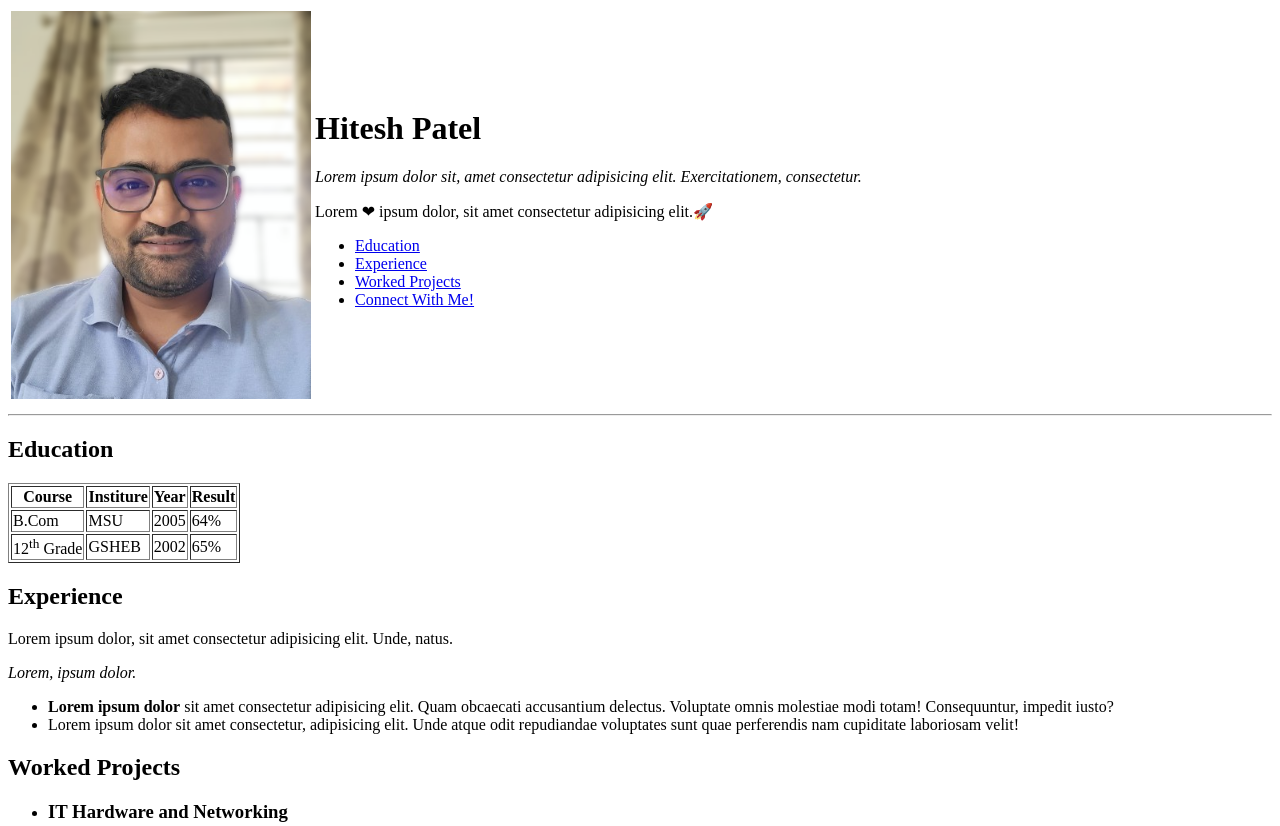
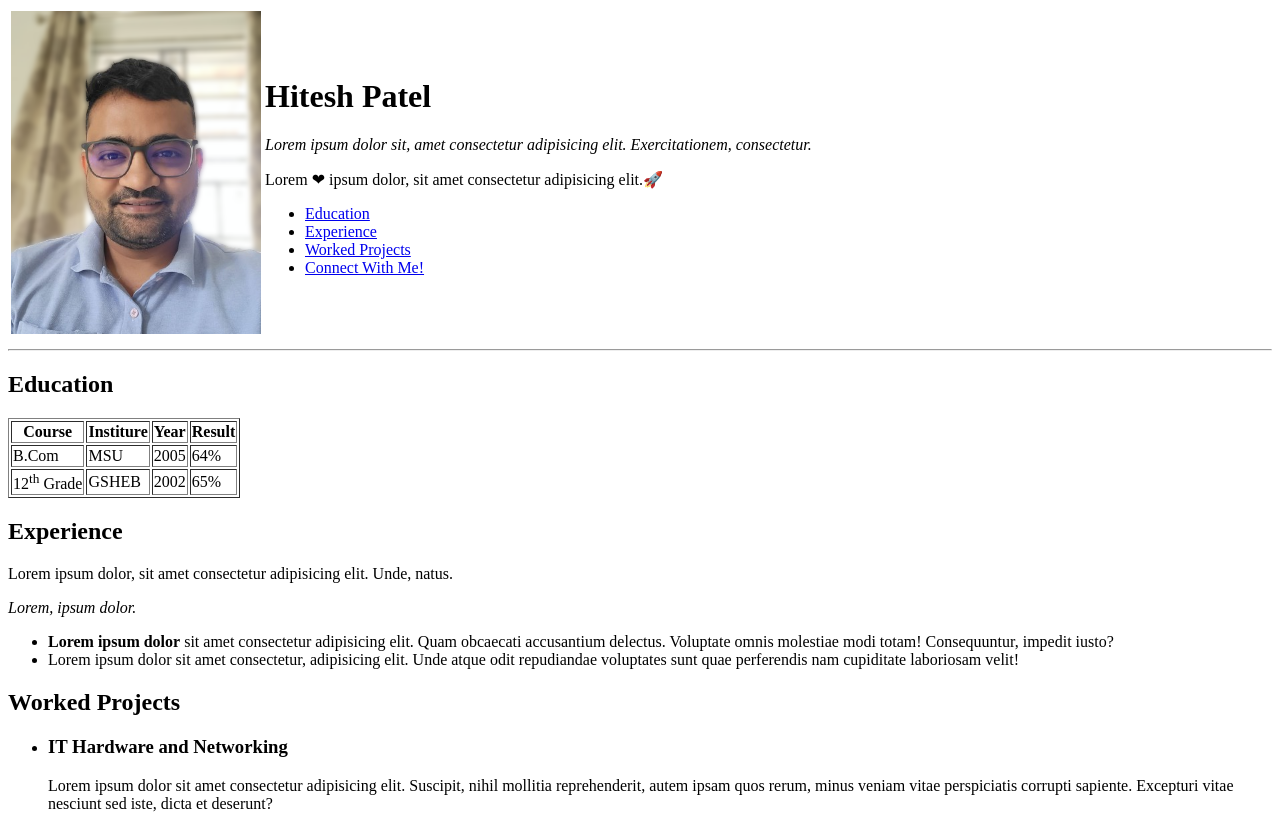
Before and after one commit to HP251183/demo-res, a plain HTML site: page index.html in a window 1280 px wide. Shown: the top 826 px of the page. Drawn offline with Linux system fonts and the light colour scheme.

Commit message:
Changed Image size

```diff
--- a/index.html
+++ b/index.html
@@ -19,7 +19,7 @@
         <table>
             <tr>
                 <td>
-                    <img width="300" src="https://github.com/HP251183/demo-res/blob/main/user2.png" alt="Hitesh Patel Photo">
+                    <img width="250" src="https://github.com/HP251183/demo-res/blob/main/user2.png" alt="Hitesh Patel Photo">
                 </td>
                 <td>
                     <h1>Hitesh Patel</h1>
```
